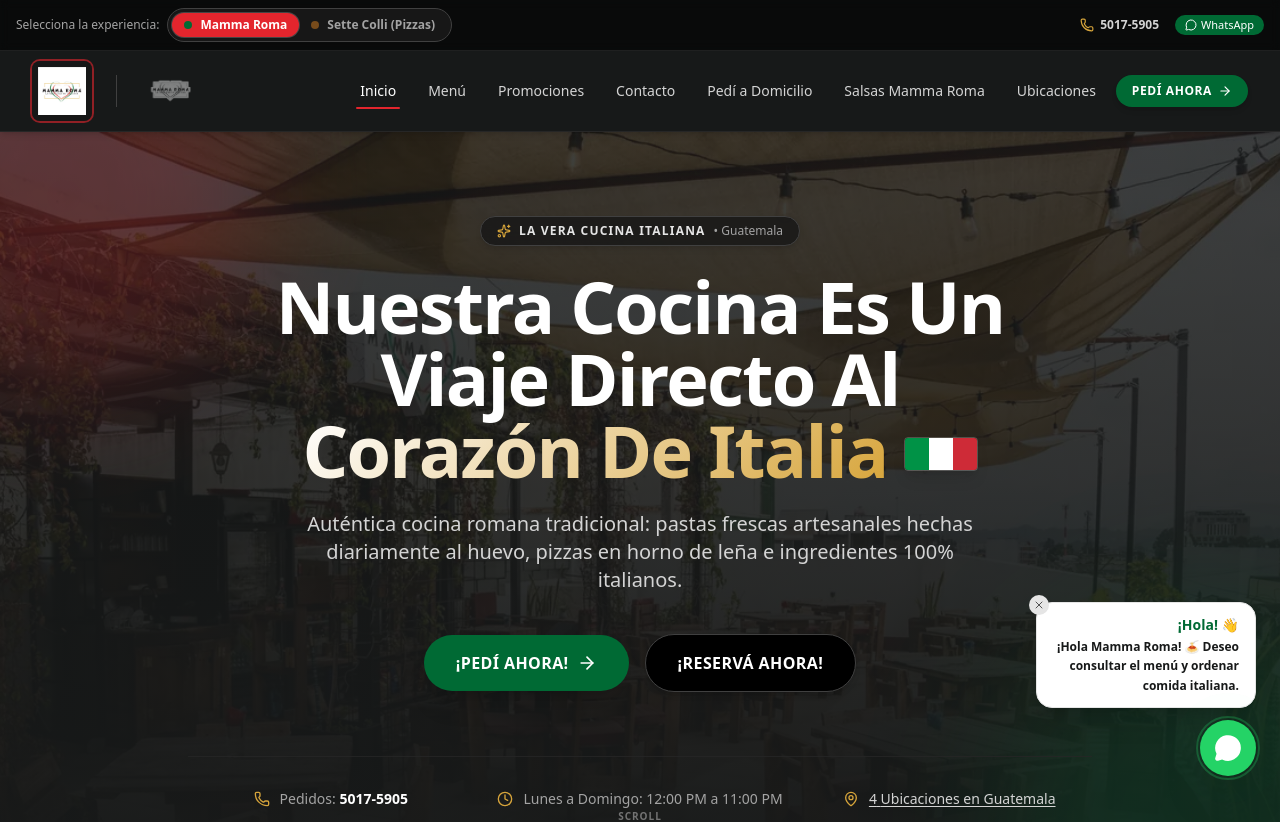
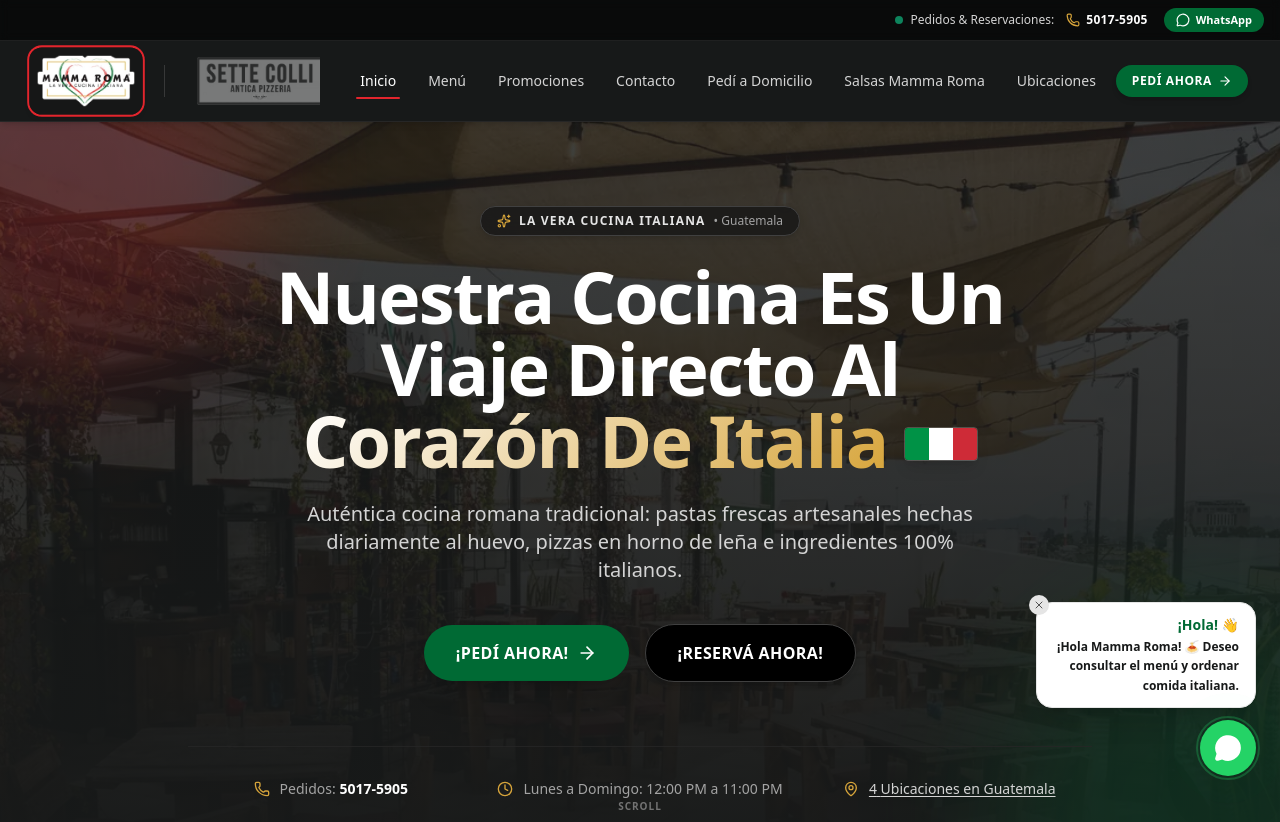
Before and after one commit to DanielDuarz/mamma-roma-web, a Next.js app: page / in a window 1280 px wide. Shown: the top 822 px of the page. Built offline with nearby package versions, Linux system fonts and the light colour scheme.

Commit message:
feat: streamline navbar by removing top brand pill, keep contact info and make dual brand logos the sole brand switchers

```diff
--- a/src/components/Navbar.tsx
+++ b/src/components/Navbar.tsx
@@ -25,59 +25,32 @@
 
   return (
     <header className="sticky top-0 z-50 w-full bg-[#171919] text-white shadow-md border-b border-neutral-800 transition-colors duration-300">
-      {/* Top Brand Switcher Bar */}
+      {/* Top Contact Bar */}
       <div className="border-b border-neutral-800/80 bg-black/60 px-4 py-2 backdrop-blur-sm">
-        <div className="max-w-7xl mx-auto flex items-center justify-between text-xs">
-          <div className="flex items-center gap-2">
-            <span className="text-neutral-400 hidden sm:inline">Selecciona la experiencia:</span>
-
-            {/* Brand Toggle Buttons */}
-            <div className="inline-flex rounded-full bg-neutral-900 p-1 border border-neutral-700">
-              <button
-                onClick={() => handleBrandSwitch("mamma-roma")}
-                className={`flex items-center gap-2 px-3 py-1 rounded-full text-xs font-semibold transition-all duration-200 ${
-                  isMammaRoma
-                    ? "bg-[#e3252d] text-white shadow-sm ring-1 ring-white/20"
-                    : "text-neutral-400 hover:text-white"
-                }`}
-                title="Cambiar a Mamma Roma"
-              >
-                <span className="w-2 h-2 rounded-full bg-[#006a34]" />
-                Mamma Roma
-              </button>
-
-              <button
-                onClick={() => handleBrandSwitch("sette-colli")}
-                className={`flex items-center gap-2 px-3 py-1 rounded-full text-xs font-semibold transition-all duration-200 ${
-                  !isMammaRoma
-                    ? "bg-[#bf241e] text-white shadow-sm ring-1 ring-white/20"
-                    : "text-neutral-400 hover:text-white"
-                }`}
-                title="Cambiar a Sette Colli"
-              >
-                <span className="w-2 h-2 rounded-full bg-[#774b1b]" />
-                Sette Colli (Pizzas)
-              </button>
-            </div>
+        <div className="max-w-7xl mx-auto flex items-center justify-between sm:justify-end gap-3 text-xs">
+          <div className="flex items-center gap-2 text-neutral-400">
+            <span className="inline-block w-2 h-2 rounded-full bg-emerald-500 animate-pulse" />
+            <span className="font-medium text-neutral-300">Pedidos & Reservaciones:</span>
           </div>
 
-          {/* Quick contact / phone */}
           <div className="flex items-center gap-4">
             <a
               href={`tel:${brand.phone}`}
               className="flex items-center gap-1.5 text-neutral-300 hover:text-white transition-colors"
+              title="Llamar para ordenar"
             >
               <Phone className="w-3.5 h-3.5 text-[#d7a53b]" />
-              <span className="font-semibold">{brand.phone}</span>
+              <span className="font-bold tracking-wide text-white">{brand.phone}</span>
             </a>
             <a
               href={`https://wa.me/${brand.whatsapp}?text=${encodeURIComponent(`¡Hola ${brand.name}! Deseo consultar el menú y ordenar.`)}`}
               target="_blank"
               rel="noopener noreferrer"
-              className="hidden md:flex items-center gap-1 bg-[#006a34] hover:bg-[#00552a] text-white px-2.5 py-0.5 rounded-full text-[11px] font-medium transition"
+              className="flex items-center gap-1.5 bg-[#006a34] hover:bg-[#00552a] text-white px-3 py-1 rounded-full text-[11px] font-semibold transition-all shadow-sm hover:scale-105 active:scale-95"
+              title="Contactar por WhatsApp"
             >
-              <MessageCircle className="w-3 h-3" />
-              WhatsApp
+              <MessageCircle className="w-3.5 h-3.5" />
+              <span>WhatsApp</span>
             </a>
           </div>
         </div>
@@ -86,33 +59,35 @@
       {/* Main Navigation Bar */}
       <div className="max-w-7xl mx-auto px-4 sm:px-6 lg:px-8">
         <div className="flex items-center justify-between h-20">
-          {/* Dual Brand Logos (Directly Clickable) */}
-          <div className="flex items-center gap-6">
+          {/* Dual Brand Logos (Directly Clickable Brand Switcher) */}
+          <div className="flex items-center gap-3 sm:gap-6">
             {/* Mamma Roma Logo Button */}
             <button
               onClick={() => handleBrandSwitch("mamma-roma")}
-              className={`group flex items-center p-1.5 rounded-lg transition-all duration-200 ${
+              className={`group flex items-center p-1.5 sm:p-2 rounded-xl transition-all duration-300 ${
                 isMammaRoma
-                  ? "opacity-100 ring-2 ring-[#e3252d]/60 bg-neutral-900/60"
-                  : "opacity-45 hover:opacity-85 grayscale hover:grayscale-0"
+                  ? "opacity-100 ring-2 ring-[#e3252d] bg-neutral-900/80 shadow-md scale-105"
+                  : "opacity-45 hover:opacity-90 grayscale hover:grayscale-0 hover:bg-neutral-900/40"
               }`}
-              title="Ir a Mamma Roma"
+              title="Cambiar a Mamma Roma (Cocina Tradicional)"
+              aria-label="Seleccionar Mamma Roma"
             >
               <MammaRomaLogo className="h-10 sm:h-12" />
             </button>
 
             {/* Subtle Divider */}
-            <div className="h-8 w-px bg-neutral-700 hidden sm:block" />
+            <div className="h-8 w-px bg-neutral-700/80" />
 
             {/* Sette Colli Logo Button */}
             <button
               onClick={() => handleBrandSwitch("sette-colli")}
-              className={`group flex items-center p-1.5 rounded-lg transition-all duration-200 ${
+              className={`group flex items-center p-1.5 sm:p-2 rounded-xl transition-all duration-300 ${
                 !isMammaRoma
-                  ? "opacity-100 ring-2 ring-[#bf241e]/60 bg-neutral-900/60"
-                  : "opacity-45 hover:opacity-85 grayscale hover:grayscale-0"
+                  ? "opacity-100 ring-2 ring-[#bf241e] bg-neutral-900/80 shadow-md scale-105"
+                  : "opacity-45 hover:opacity-90 grayscale hover:grayscale-0 hover:bg-neutral-900/40"
               }`}
-              title="Ir a Sette Colli (Pizzas)"
+              title="Cambiar a Sette Colli (Pizzas Artesanales)"
+              aria-label="Seleccionar Sette Colli"
             >
               <SetteColliLogo className="h-10 sm:h-12" />
             </button>
```
Also changed, not shown: public/images/logos/logo-mamma-roma.webp, public/images/logos/logo-sette-colli.webp.
